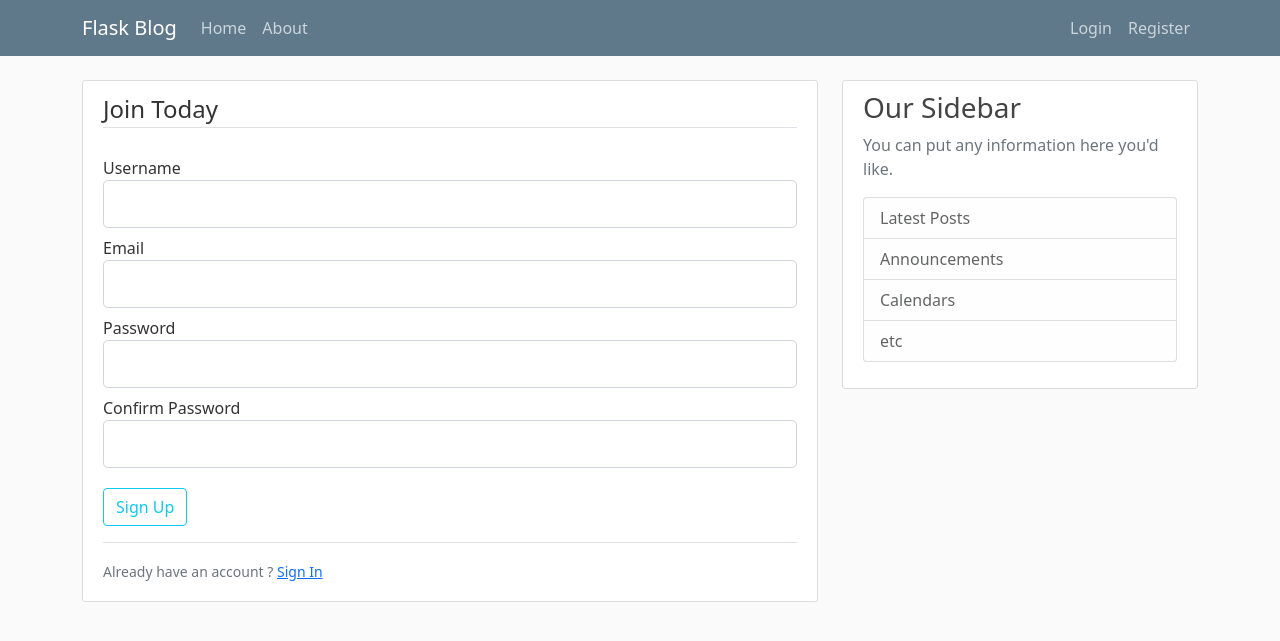
After one commit to IRONmanAbhi/flask_blog, a Flask app: page /register in a window 1280 px wide. The commit adds this page. Shown: the top 641 px of the page. Run offline with Flask 3, Linux system fonts and the light colour scheme.

Commit message:
updates
form creation and form data handling, use of flash to display the alerts

```diff
--- a/flaskBlog.py
+++ b/flaskBlog.py
@@ -1,6 +1,10 @@
-from flask import Flask, render_template
+from flask import Flask, render_template, url_for, flash, redirect
+from form import registrationForm, loginForm
 
 app = Flask(__name__)
+
+app.config["SECRET_KEY"] = "8389a9cec477d2ab55aa06fc0fbcc96c"
+# this should be kept as an environment variable
 
 posts = [
     {
@@ -20,7 +24,7 @@ posts = [
 
 @app.route("/")
 @app.route("/home")
-def hello_world():
+def home():
     return render_template("home.html", posts = posts)
 
 
@@ -28,5 +32,25 @@ def hello_world():
 def about():
     return render_template("about.html", title = "About Page")
 
+@app.route("/register", methods=['GET', 'POST'])
+def register():
+    form = registrationForm()
+    if form.validate_on_submit():
+        flash(f'Account created for {form.username.data}!', 'success')
+        return redirect(url_for('home'))
+    return render_template('register.html', title='Register', form=form)
+
+@app.route("/login", methods=['GET', 'POST'])
+def login():
+    form = loginForm()
+    if form.validate_on_submit():
+        if(form.email.data == "test@test.com"):
+            flash(f"You have been logged in", "success")
+            return redirect(url_for("home"))
+        else:
+            flash("Log in unsuccessful. Please check your credentials", "danger")
+    return render_template("login.html", title = "Login", form = form)
+
+
 if __name__ == "__main__":
     app.run(debug=True)
--- /dev/null
+++ b/form.py
@@ -0,0 +1,18 @@
+from flask_wtf import FlaskForm
+from wtforms import StringField, PasswordField, SubmitField, BooleanField
+from wtforms.validators import DataRequired, Length, Email, EqualTo
+
+
+class registrationForm(FlaskForm):
+    username = StringField("Username", validators=[DataRequired(), Length(min=2, max=15)])
+    email = StringField("Email", validators=[DataRequired(), Email()])
+    password = PasswordField("Password", validators=[DataRequired()])
+    confirmPass = PasswordField("Confirm Password", validators=[DataRequired(), EqualTo("password")]) # name of qualto validator variable must be passed as a string
+    submit = SubmitField("Sign Up")
+
+
+class loginForm(FlaskForm):
+    email = StringField("Email", validators=[DataRequired(), Email()])
+    password = PasswordField("Password", validators=[DataRequired()])
+    remember = BooleanField("Remember me")
+    submit = SubmitField("Sign In")
--- a/templates/layout.html
+++ b/templates/layout.html
@@ -23,7 +23,7 @@
     <header class="site-header">
       <nav class="navbar navbar-expand-md navbar-dark bg-steel fixed-top">
         <div class="container">
-          <a class="navbar-brand mr-4" href="/">Flask Blog</a>
+          <a class="navbar-brand mr-4" href="{{ url_for("home") }}">Flask Blog</a>
           <button
             class="navbar-toggler"
             type="button"
@@ -35,15 +35,16 @@
           >
             <span class="navbar-toggler-icon"></span>
           </button>
-          <div class="collapse navbar-collapse" id="navbarToggle">
-            <div class="navbar-nav mr-auto">
-              <a class="nav-item nav-link" href="/">Home</a>
-              <a class="nav-item nav-link" href="/about">About</a>
+          <div class="collapse navbar-collapse justify-content-between" id="navbarToggle">
+            <!-- Left Side -->
+            <div class="navbar-nav">
+              <a class="nav-item nav-link" href="{{ url_for("home") }}">Home</a>
+              <a class="nav-item nav-link" href="{{ url_for("about") }}">About</a>
             </div>
-            <!-- Navbar Right Side -->
+            <!-- Right Side -->
             <div class="navbar-nav">
-              <a class="nav-item nav-link" href="/login">Login</a>
-              <a class="nav-item nav-link" href="/register">Register</a>
+              <a class="nav-item nav-link" href="{{ url_for("login") }}">Login</a>
+              <a class="nav-item nav-link" href="{{ url_for("register") }}">Register</a>
             </div>
           </div>
         </div>
@@ -53,6 +54,15 @@
     <main role="main" class="container">
       <div class="row">
         <div class="col-md-8">
+          {% with messages = get_flashed_messages(with_categories=true) %}
+            {% if(messages) %}
+              {% for category, message in messages%}
+                <div class="alert alert-{{category}}">
+                  {{ message }}
+                </div>
+              {% endfor %}
+            {% endif %}
+          {% endwith %}
           {% block content %}{% endblock %}
         </div>
         <div class="col-md-4">
--- /dev/null
+++ b/templates/register.html
@@ -0,0 +1,79 @@
+{% extends "layout.html" %} {% block content %}
+<div class="content-section">
+  <form method="POST" , action="">
+    {{ form.hidden_tag() }}
+    <fieldset class="form-group">
+      <legend class="border-bottom mb-4">Join Today</legend>
+
+      <div class="form-group pt-1 pb-1">
+        {{ form.username.label(class="form-control-label") }}
+        {%if(form.username.errors) %}
+            {{form.username(class="form-control form-control-lg is-invalid") }}
+                <div class="invalid-feedback">
+                {% for error in form.username.errors%}
+                    <span>{{ error }}</span>
+                {% endfor %}
+                </div>
+        {% else %}
+            {{form.username(class="form-control form-control-lg") }}
+        {% endif %}
+      </div>
+
+      <div class="form-group pt-1 pb-1">
+        {{ form.email.label(class="form-control-label") }}
+
+        {% if(form.email.errors) %}
+            {{form.email(class="form-control form-control-lg is-invalid") }}
+                <div class="invalid-feedback">
+                    {% for error in form.email.errors%}
+                        <span>{{ error }}</span>
+            {% endfor %}
+                </div>
+        {% else %}
+            {{form.email(class="form-control form-control-lg") }}
+        {% endif %}
+      </div>
+
+      <div class="form-group pt-1 pb-1">
+        {{ form.password.label(class="form-control-label") }}
+
+        {% if(form.password.errors) %}
+            {{form.password(class="form-control form-control-lg is-invalid") }}
+                <div class="invalid-feedback">
+                    {% for error in form.password.errors%}
+                        <span>{{ error }}</span>
+            {% endfor %}
+                </div>
+        {% else %}
+            {{form.password(class="form-control form-control-lg") }}
+        {% endif %}
+      </div>
+
+      <div class="form-group pt-1 pb-1">
+        {{ form.confirmPass.label(class="form-control-label") }}
+
+        {% if(form.confirmPass.errors) %}
+            {{form.confirmPass(class="form-control form-control-lg is-invalid") }}
+                <div class="invalid-feedback">
+                    {% for error in form.confirmPass.errors%}
+                        <span>{{ error }}</span>
+            {% endfor %}
+                </div>
+        {% else %}
+            {{form.confirmPass(class="form-control form-control-lg") }}
+        {% endif %}
+      </div>
+
+      <div class="form-group pt-3 pb-3">
+        {{ form.submit(class="btn btn-outline-info") }}
+      </div>
+    </fieldset>
+  </form>
+  <div class="border-top pt-3 pb-2">
+    <small class="text-muted">
+      Already have an account ?
+      <a class="ml-1" href="{{ url_for('login') }}"> Sign In</a>
+    </small>
+  </div>
+</div>
+{% endblock content %}
```
Also changed, not shown: templates/login.html (added, +58 -0 lines).
